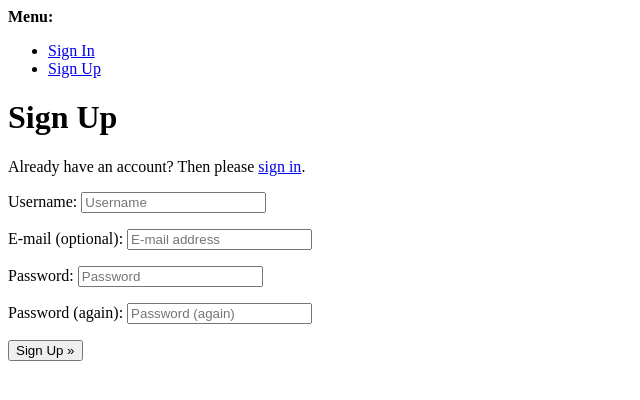
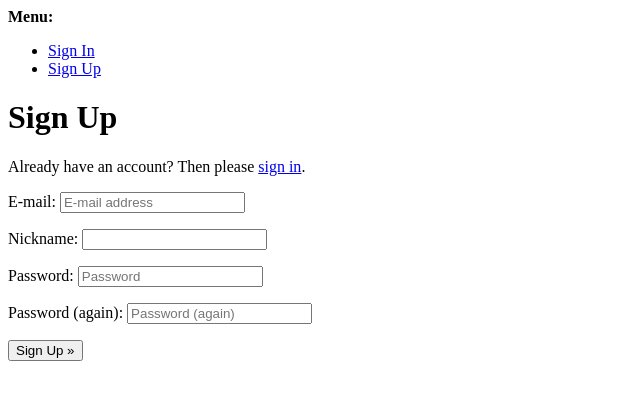
Before and after one commit to yimxx042/django-coplate, a Django app: page /signup/ in a window 1280 px wide. Shown: the top 400 px of the page, without its empty margins (0-640 px from the left). Run offline with Django 3.2, Linux system fonts and the light colour scheme.

Commit message:
add nickname field

```diff
--- a/coplate/admin.py
+++ b/coplate/admin.py
@@ -4,3 +4,4 @@ from .models import User
 # Register your models here.
 
 admin.site.register(User, UserAdmin)
+UserAdmin.fieldsets += ('Custom fields', {'fields': ('nickname',)}),
--- /dev/null
+++ b/coplate/forms.py
@@ -0,0 +1,11 @@
+from django import forms
+from .models import User
+
+class SignupForm(forms.ModelForm):
+    class Meta:
+        model = User
+        fields = ["nickname"]
+
+    def signup(self, request, user):
+        user.nickname = self.cleaned_data["nickname"]
+        user.save()
--- a/coplate/models.py
+++ b/coplate/models.py
@@ -5,4 +5,7 @@ from django.contrib.auth.models import AbstractUser
 # Create your models here.
 
 class User(AbstractUser):
-    pass
+    nickname = models.CharField(max_length=15, unique=True, null=True)
+
+    def __str__(self):
+        return self.email
--- a/coplate/templates/coplate/index.html
+++ b/coplate/templates/coplate/index.html
@@ -10,7 +10,7 @@
 <h1>website </h1>
 
     {% if user.is_authenticated %}
-        <p> Welcome, {{user}}!</p>
+        <p> Welcome, {{user}}, nickname: {{user.nicknam}}!</p>
     {% else %}
         <p>Logout status</p>
     {% endif %}
```
Also changed, not shown: coplate_project/settings.py (+7 -0 lines), coplate/migrations/0002_user_nickname.py (added), db.sqlite3.
